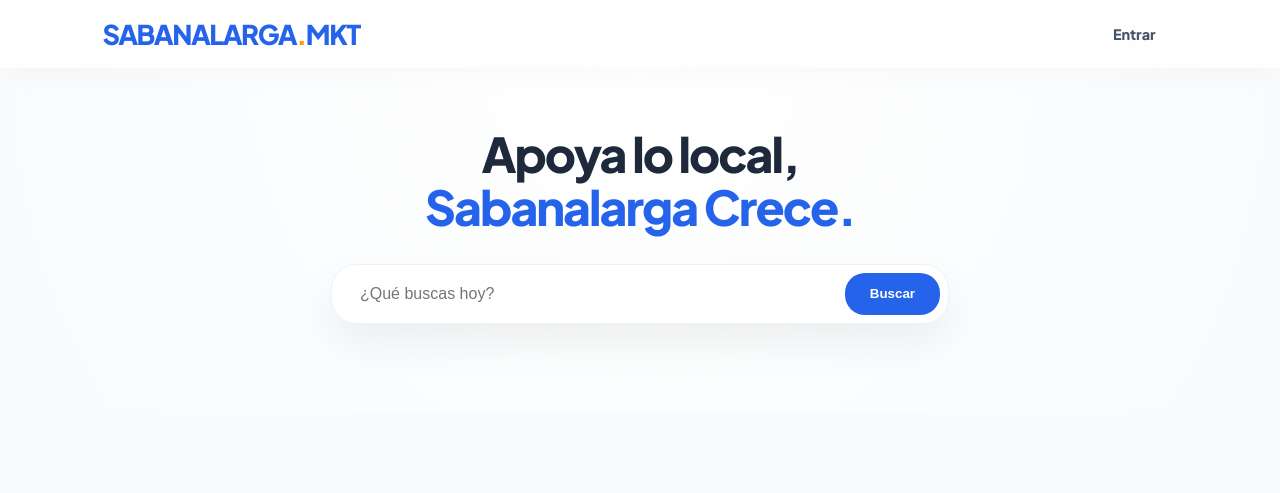
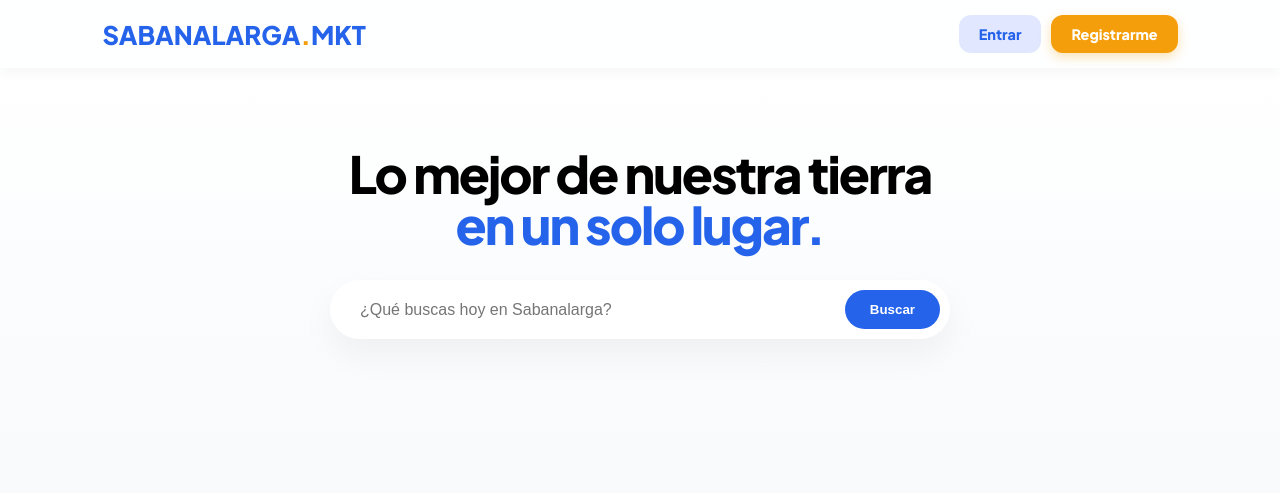
Before and after one commit to gleiderr99-boop/nuevo-proyecto, a Flask app: page / in a window 1280 px wide. Shown: the top 493 px of the page. Run offline with Flask 3, Linux system fonts and the light colour scheme.

Commit message:
Update index.html

```diff
--- a/templates/index.html
+++ b/templates/index.html
@@ -3,70 +3,64 @@
 <head>
     <meta charset="UTF-8">
     <meta name="viewport" content="width=device-width, initial-scale=1.0">
-    <title>Sabanalarga Market | Apoya lo Local</title>
+    <title>Sabanalarga Market</title>
     <link href="https://fonts.googleapis.com/css2?family=Plus+Jakarta+Sans:wght@400;600;800&display=swap" rel="stylesheet">
     <link rel="stylesheet" href="https://cdnjs.cloudflare.com/ajax/libs/font-awesome/6.0.0/css/all.min.css">
     <style>
-        :root { --primary: #2563eb; --accent: #f59e0b; --bg: #f8fafc; --white: #ffffff; --perfil: #6366f1; }
-        body { font-family: 'Plus Jakarta Sans', sans-serif; background: var(--bg); margin: 0; color: #1e293b; }
+        :root { --primary: #2563eb; --accent: #f59e0b; --bg: #f8fafc; }
+        body { font-family: 'Plus Jakarta Sans', sans-serif; background: var(--bg); margin: 0; }
 
         nav {
-            background: rgba(255, 255, 255, 0.8); backdrop-filter: blur(15px);
+            background: rgba(255, 255, 255, 0.85); backdrop-filter: blur(10px);
             padding: 15px 8%; display: flex; justify-content: space-between; align-items: center;
-            box-shadow: 0 4px 30px rgba(0,0,0,0.03); position: sticky; top: 0; z-index: 1000;
+            position: sticky; top: 0; z-index: 1000; box-shadow: 0 2px 15px rgba(0,0,0,0.05);
         }
 
-        .logo { font-weight: 800; color: var(--primary); text-decoration: none; font-size: 1.7rem; letter-spacing: -1.5px; }
+        .logo { font-weight: 800; color: var(--primary); text-decoration: none; font-size: 1.6rem; }
         .logo span { color: var(--accent); }
 
-        .btn { padding: 10px 22px; border-radius: 14px; text-decoration: none; font-weight: 700; transition: 0.4s; font-size: 0.9rem; display: flex; align-items: center; gap: 8px; }
-        .btn-panel { background: var(--primary); color: white; }
-        .btn-login { color: #475569; }
+        .btn-group { display: flex; gap: 10px; }
+        .btn { padding: 10px 20px; border-radius: 12px; text-decoration: none; font-weight: 700; font-size: 0.9rem; transition: 0.3s; }
+        .btn-reg { background: var(--accent); color: white; box-shadow: 0 4px 12px rgba(245, 158, 11, 0.3); }
+        .btn-log { background: #e0e7ff; color: var(--primary); }
 
-        .hero { text-align: center; padding: 60px 20px; background: radial-gradient(circle at top, #ffffff, #f8fafc); }
-        .hero h1 { font-size: 3rem; margin: 0; letter-spacing: -2px; line-height: 1.1; }
+        .hero { text-align: center; padding: 80px 5%; background: linear-gradient(to bottom, #fff, var(--bg)); }
+        .hero h1 { font-size: 3.2rem; letter-spacing: -2px; line-height: 1; margin: 0; }
 
-        .search-box {
-            max-width: 600px; margin: 30px auto; display: flex; background: white;
-            padding: 8px; border-radius: 25px; box-shadow: 0 20px 40px rgba(0,0,0,0.06); border: 1px solid #edf2f7;
-        }
-        .search-box input { flex: 1; border: none; padding: 12px 20px; outline: none; font-size: 1rem; }
-        .search-box button { background: var(--primary); color: white; border: none; padding: 0 25px; border-radius: 20px; font-weight: 700; cursor: pointer; }
+        .search-container { max-width: 600px; margin: 30px auto; display: flex; background: white; padding: 10px; border-radius: 50px; box-shadow: 0 15px 35px rgba(0,0,0,0.05); }
+        .search-container input { flex: 1; border: none; padding: 10px 20px; outline: none; font-size: 1rem; }
+        .search-container button { background: var(--primary); color: white; border: none; padding: 12px 25px; border-radius: 50px; font-weight: 700; cursor: pointer; }
 
-        .grid { display: grid; grid-template-columns: repeat(auto-fill, minmax(300px, 1fr)); gap: 30px; padding: 40px 8%; }
-        .card { background: white; border-radius: 30px; overflow: hidden; box-shadow: 0 10px 25px rgba(0,0,0,0.02); transition: 0.5s; border: 1px solid rgba(0,0,0,0.05); }
+        .grid { display: grid; grid-template-columns: repeat(auto-fill, minmax(300px, 1fr)); gap: 30px; padding: 20px 8%; }
+        .card { background: white; border-radius: 25px; overflow: hidden; transition: 0.4s; border: 1px solid #eee; }
         .card:hover { transform: translateY(-10px); box-shadow: 0 20px 40px rgba(0,0,0,0.1); }
 
-        .img-container { width: 100%; height: 250px; background: #000; position: relative; display: flex; align-items: center; justify-content: center; overflow: hidden; }
-        .img-container img { width: 100%; height: 100%; object-fit: cover; }
+        .img-holder { width: 100%; height: 250px; background: #000; display: flex; align-items: center; justify-content: center; position: relative; }
+        .img-holder img { width: 100%; height: 100%; object-fit: cover; }
+        .badge { position: absolute; top: 15px; left: 15px; background: rgba(255,255,255,0.9); padding: 5px 12px; border-radius: 10px; font-weight: 800; font-size: 0.7rem; color: var(--primary); }
 
-        .badge { position: absolute; top: 15px; left: 15px; background: rgba(255,255,255,0.9); padding: 5px 12px; border-radius: 10px; font-weight: 800; font-size: 0.7rem; color: var(--primary); z-index: 2; }
-
-        .content { padding: 25px; }
-        .price { font-size: 1.7rem; font-weight: 800; color: var(--primary); margin: 10px 0; }
-
-        .actions { display: flex; flex-direction: column; gap: 10px; }
-        .btn-view { background: #f1f5f9; color: var(--primary); text-decoration: none; text-align: center; padding: 12px; border-radius: 15px; font-weight: 800; transition: 0.3s; }
-        .btn-view:hover { background: var(--primary); color: white; }
-        .btn-perfil { background: #eff6ff; color: var(--perfil); text-decoration: none; text-align: center; padding: 12px; border-radius: 15px; font-weight: 800; border: 1px solid #dbeafe; }
+        .info { padding: 25px; }
+        .price { font-size: 1.8rem; font-weight: 800; color: var(--primary); margin-bottom: 15px; }
+        .btn-view { display: block; background: #f1f5f9; color: var(--primary); text-align: center; padding: 12px; border-radius: 15px; text-decoration: none; font-weight: 800; }
     </style>
 </head>
 <body>
     <nav>
         <a href="/" class="logo">SABANALARGA<span>.</span>MKT</a>
-        <div style="display: flex; gap: 10px;">
+        <div class="btn-group">
             {% if session.get('user_id') %}
-                <a href="/gleider_admin" class="btn btn-panel">Mi Panel</a>
+                <a href="/gleider_admin" class="btn btn-log">Mi Panel</a>
             {% else %}
-                <a href="/login" class="btn btn-login">Entrar</a>
+                <a href="/login" class="btn btn-log">Entrar</a>
+                <a href="/registro" class="btn btn-reg">Registrarme</a>
             {% endif %}
         </div>
     </nav>
 
     <div class="hero">
-        <h1>Apoya lo local, <br><span style="color:var(--primary)">Sabanalarga Crece.</span></h1>
-        <form action="/" class="search-box">
-            <input type="text" name="q" placeholder="¿Qué buscas hoy?">
+        <h1>Lo mejor de nuestra tierra <br><span style="color:var(--primary)">en un solo lugar.</span></h1>
+        <form action="/" class="search-container">
+            <input type="text" name="q" placeholder="¿Qué buscas hoy en Sabanalarga?">
             <button type="submit">Buscar</button>
         </form>
     </div>
@@ -74,7 +68,7 @@
     <div class="grid">
         {% for p in productos %}
         <div class="card">
-            <div class="img-container">
+            <div class="img-holder">
                 <div class="badge">{{ p.categoria | upper }}</div>
                 {% if p.imagen %}
                     <img src="{{ url_for('static', filename='uploads/' + p.imagen) }}">
@@ -82,13 +76,10 @@
                     <div style="color:white; text-align:center;"><i class="fas fa-play-circle fa-3x"></i><p>VIDEO DISPONIBLE</p></div>
                 {% endif %}
             </div>
-            <div class="content">
+            <div class="info">
                 <h3 style="margin:0">{{ p.nombre }}</h3>
                 <div class="price">${{ "{:,.0f}".format(p.precio) }}</div>
-                <div class="actions">
-                    <a href="{{ url_for('perfil', user_id=p.user_id) }}" class="btn-view"><i class="fas fa-comment-dots"></i> Comentarios y Video</a>
-                    <a href="{{ url_for('perfil', user_id=p.user_id) }}" class="btn-perfil"><i class="fas fa-user-circle"></i> Perfil Vendedor</a>
-                </div>
+                <a href="{{ url_for('perfil', user_id=p.user_id) }}" class="btn-view">Ver Detalles</a>
             </div>
         </div>
         {% endfor %}
```
